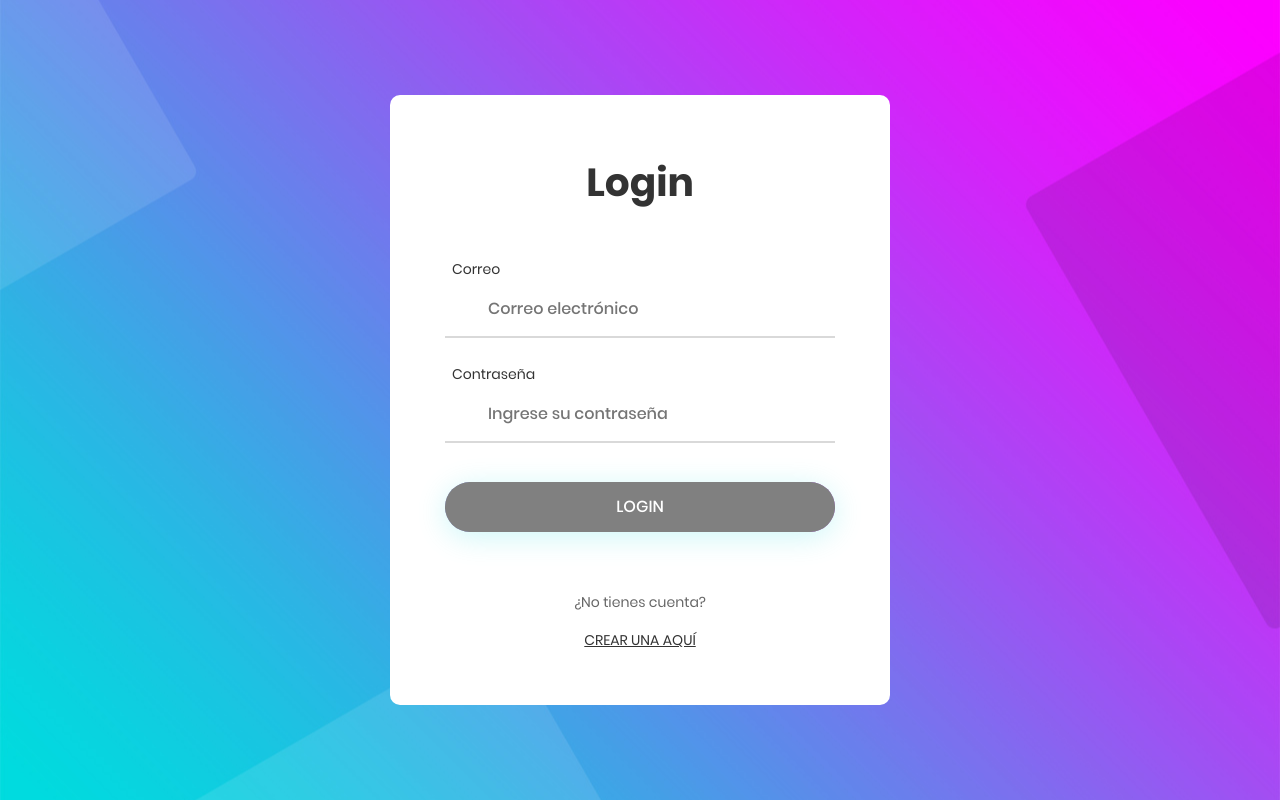
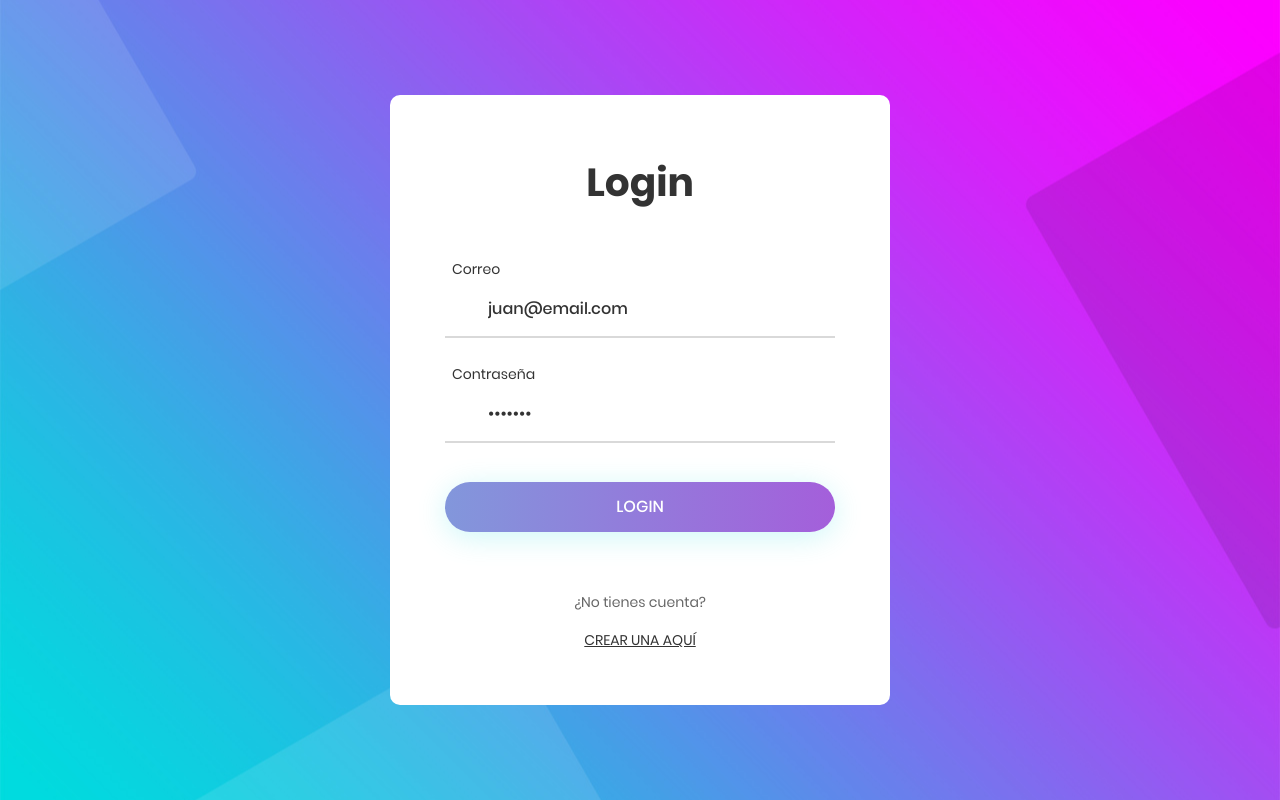
Before and after one commit to josue173/authApp, an Angular app: page /auth/login in a window 1280 px wide. Built offline with nearby package versions, Linux system fonts and the light colour scheme.

Commit message:
feat(auth): handling errors

```diff
--- a/package.json
+++ b/package.json
@@ -19,6 +19,7 @@
     "@angular/platform-browser-dynamic": "^19.0.0",
     "@angular/router": "^19.0.0",
     "rxjs": "~7.8.0",
+    "sweetalert2": "^11.15.10",
     "tslib": "^2.3.0",
     "zone.js": "~0.15.0"
   },
--- a/src/app/auth/pages/login-page/login-page.component.ts
+++ b/src/app/auth/pages/login-page/login-page.component.ts
@@ -1,6 +1,7 @@
 import { Component, inject } from '@angular/core';
 import { FormBuilder, FormGroup, Validators } from '@angular/forms';
 import { AuthService } from '../../services/auth.service';
+import Swal from 'sweetalert2';
 
 @Component({
   standalone: false,
@@ -13,14 +14,17 @@ export class LoginPageComponent {
   private _authService = inject(AuthService);
 
   public myForm: FormGroup = this.fb.group({
-    email: ['', [Validators.required, Validators.email]],
-    password: ['', [Validators.required, Validators.minLength(6)]],
+    email: ['juan@email.com', [Validators.required, Validators.email]],
+    password: ['1234567', [Validators.required, Validators.minLength(6)]],
   });
 
   login() {
     const { email, password } = this.myForm.value;
-    this._authService.login(email, password).subscribe(data=>{
-
-    })
+    this._authService.login(email, password).subscribe({
+      next: () => console.log('Todo bien'),
+      error: (message) => {
+        Swal.fire('Error', message, 'error');
+      },
+    });
   }
 }
--- a/src/app/auth/services/auth.service.ts
+++ b/src/app/auth/services/auth.service.ts
@@ -1,7 +1,7 @@
 import { computed, inject, Injectable, signal } from '@angular/core';
 import { environment } from '../../../environments/environments';
 import { HttpClient } from '@angular/common/http';
-import { map, Observable, of, tap } from 'rxjs';
+import { catchError, map, Observable, tap, throwError } from 'rxjs';
 import { AuthStatus, LoginResponse, User } from '../interfaces';
 
 @Injectable({
@@ -29,7 +29,11 @@ export class AuthService {
         localStorage.setItem('token', token);
         console.log({ user, token });
       }),
-      map(() => true)
+      map(() => true),
+      catchError((err) => {
+        console.log(err);
+        return throwError(() => err.error.message);
+      })
     );
   }
 }
```
Also changed, not shown: 1 other file (tests, documents, lock files or other folders).
